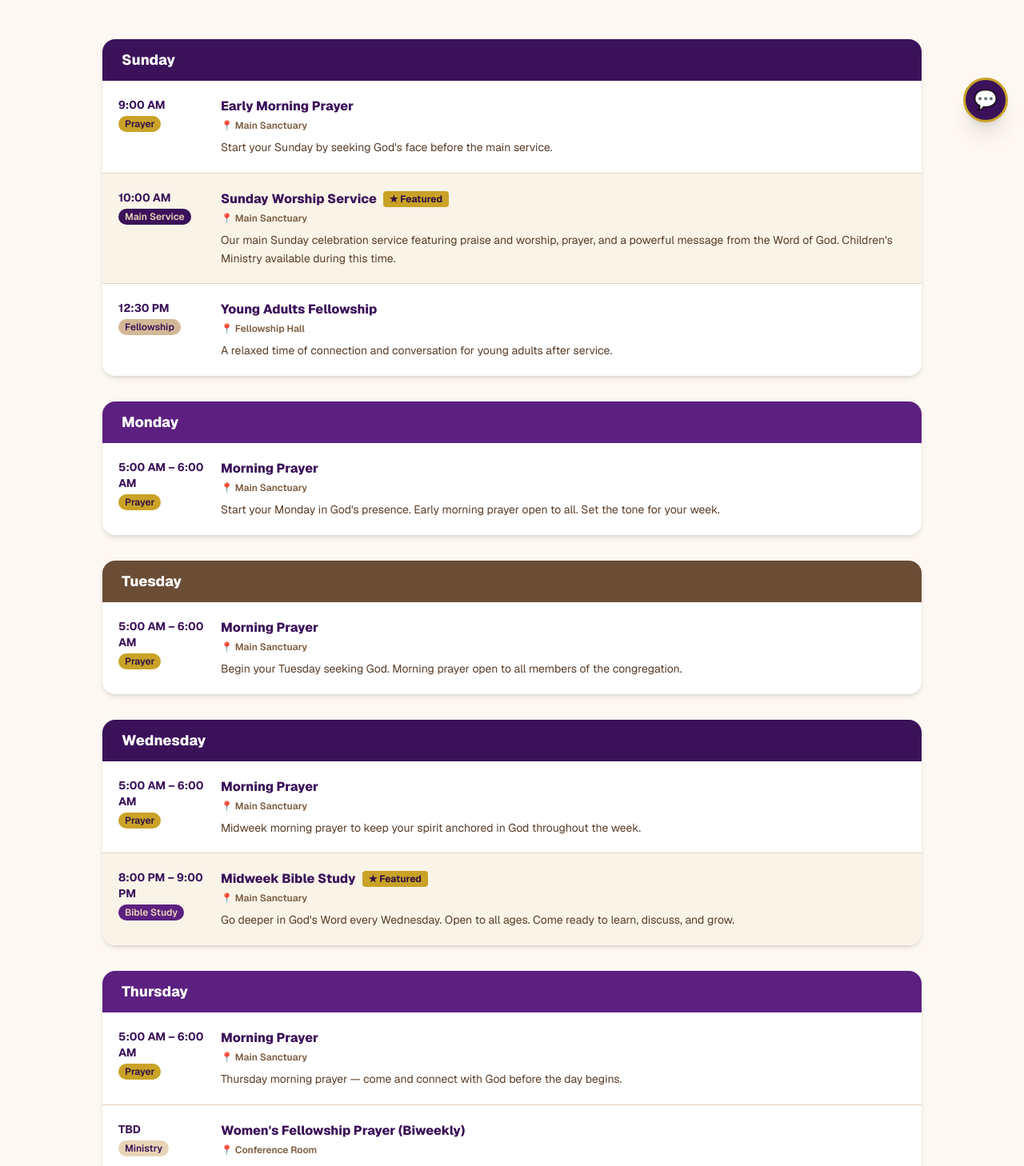
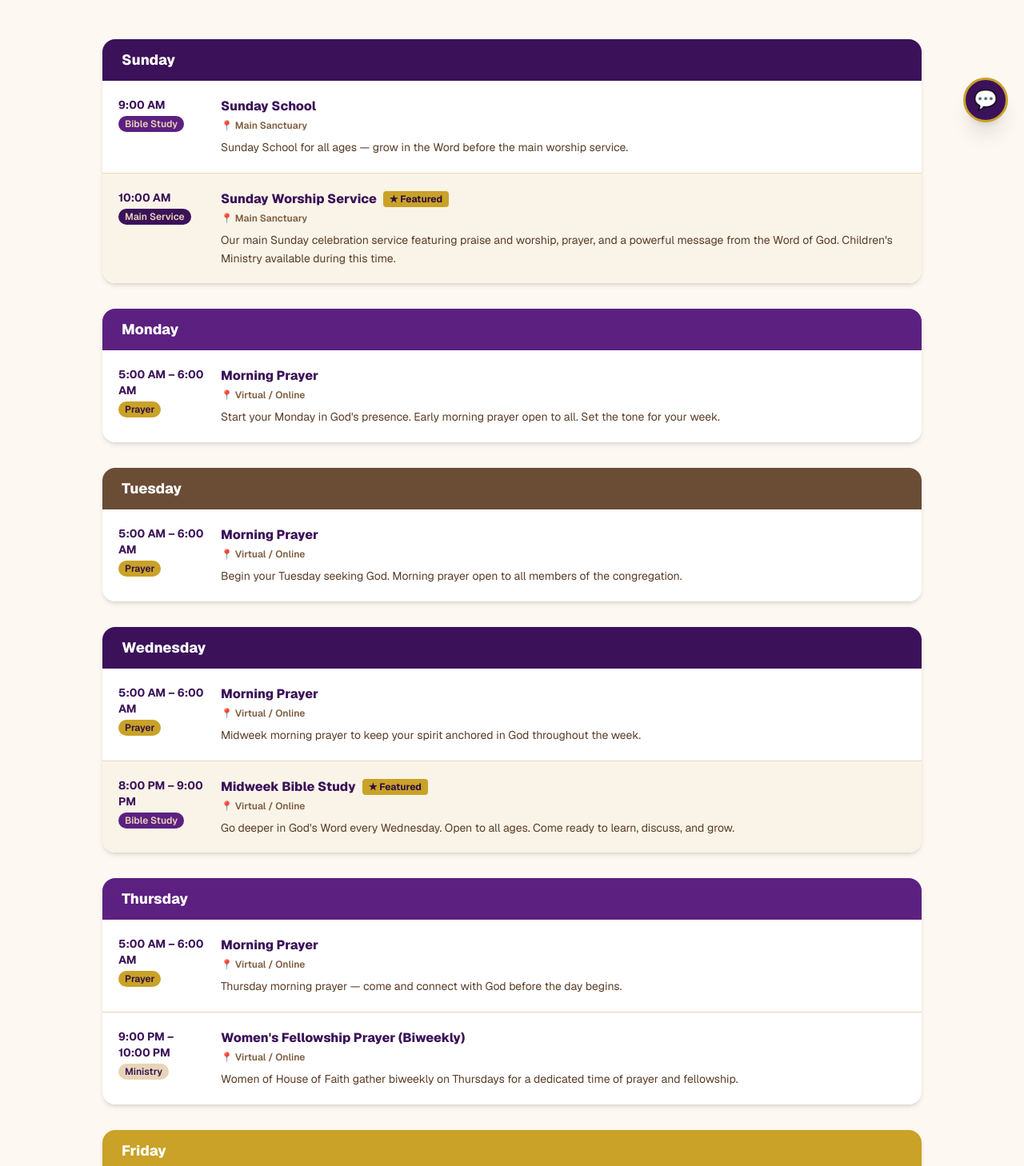
Before and after one commit to nansah/hof-ministries, a Next.js app in the folder hof-ministries/: page /schedule in a window 1280 px wide. Shown: the part 627-2085 px from the top of the page at 80% size. Built offline with nearby package versions, Linux system fonts and the light colour scheme.

Commit message:
Fix schedule: Sunday School at 9am, Women's Fellowship Thu 9-10pm, all non-sanctuary events marked as Virtual/Online

```diff
--- a/hof-ministries/src/app/schedule/page.tsx
+++ b/hof-ministries/src/app/schedule/page.tsx
@@ -7,10 +7,10 @@ const weeklySchedule = [
     events: [
       {
         time: "9:00 AM",
-        name: "Early Morning Prayer",
+        name: "Sunday School",
         location: "Main Sanctuary",
-        desc: "Start your Sunday by seeking God's face before the main service.",
-        type: "Prayer",
+        desc: "Sunday School for all ages — grow in the Word before the main worship service.",
+        type: "Bible Study",
       },
       {
         time: "10:00 AM",
@@ -19,13 +19,6 @@ const weeklySchedule = [
         desc: "Our main Sunday celebration service featuring praise and worship, prayer, and a powerful message from the Word of God. Children's Ministry available during this time.",
         type: "Main Service",
         featured: true,
-      },
-      {
-        time: "12:30 PM",
-        name: "Young Adults Fellowship",
-        location: "Fellowship Hall",
-        desc: "A relaxed time of connection and conversation for young adults after service.",
-        type: "Fellowship",
       },
     ],
   },
@@ -36,7 +29,7 @@ const weeklySchedule = [
       {
         time: "5:00 AM – 6:00 AM",
         name: "Morning Prayer",
-        location: "Main Sanctuary",
+        location: "Virtual / Online",
         desc: "Start your Monday in God's presence. Early morning prayer open to all. Set the tone for your week.",
         type: "Prayer",
       },
@@ -49,7 +42,7 @@ const weeklySchedule = [
       {
         time: "5:00 AM – 6:00 AM",
         name: "Morning Prayer",
-        location: "Main Sanctuary",
+        location: "Virtual / Online",
         desc: "Begin your Tuesday seeking God. Morning prayer open to all members of the congregation.",
         type: "Prayer",
       },
@@ -62,14 +55,14 @@ const weeklySchedule = [
       {
         time: "5:00 AM – 6:00 AM",
         name: "Morning Prayer",
-        location: "Main Sanctuary",
+        location: "Virtual / Online",
         desc: "Midweek morning prayer to keep your spirit anchored in God throughout the week.",
         type: "Prayer",
       },
       {
         time: "8:00 PM – 9:00 PM",
         name: "Midweek Bible Study",
-        location: "Main Sanctuary",
+        location: "Virtual / Online",
         desc: "Go deeper in God's Word every Wednesday. Open to all ages. Come ready to learn, discuss, and grow.",
         type: "Bible Study",
         featured: true,
@@ -83,14 +76,14 @@ const weeklySchedule = [
       {
         time: "5:00 AM – 6:00 AM",
         name: "Morning Prayer",
-        location: "Main Sanctuary",
+        location: "Virtual / Online",
         desc: "Thursday morning prayer — come and connect with God before the day begins.",
         type: "Prayer",
       },
       {
-        time: "TBD",
+        time: "9:00 PM – 10:00 PM",
         name: "Women's Fellowship Prayer (Biweekly)",
-        location: "Conference Room",
+        location: "Virtual / Online",
         desc: "Women of House of Faith gather biweekly on Thursdays for a dedicated time of prayer and fellowship.",
         type: "Ministry",
       },
@@ -103,14 +96,14 @@ const weeklySchedule = [
       {
         time: "5:00 AM – 6:00 AM",
         name: "Morning Prayer",
-        location: "Main Sanctuary",
+        location: "Virtual / Online",
         desc: "Friday morning prayer — begin your day in worship and intercession.",
         type: "Prayer",
       },
       {
         time: "9:00 PM – 10:00 PM",
         name: "Evening Prayer",
-        location: "Main Sanctuary",
+        location: "Virtual / Online",
         desc: "End your Friday in prayer. Come together as a church family to seek God and intercede for one another.",
         type: "Prayer",
         featured: true,
@@ -124,16 +117,9 @@ const weeklySchedule = [
       {
         time: "5:00 AM – 6:00 AM",
         name: "Morning Prayer",
-        location: "Main Sanctuary",
+        location: "Virtual / Online",
         desc: "Saturday morning prayer to close out the week in God's presence before Sunday worship.",
         type: "Prayer",
-      },
-      {
-        time: "4:00 PM",
-        name: "Worship Team Rehearsal",
-        location: "Main Sanctuary",
-        desc: "Weekly rehearsal for all worship team members — vocalists, musicians, and tech crew.",
-        type: "Rehearsal",
       },
     ],
   },
```
